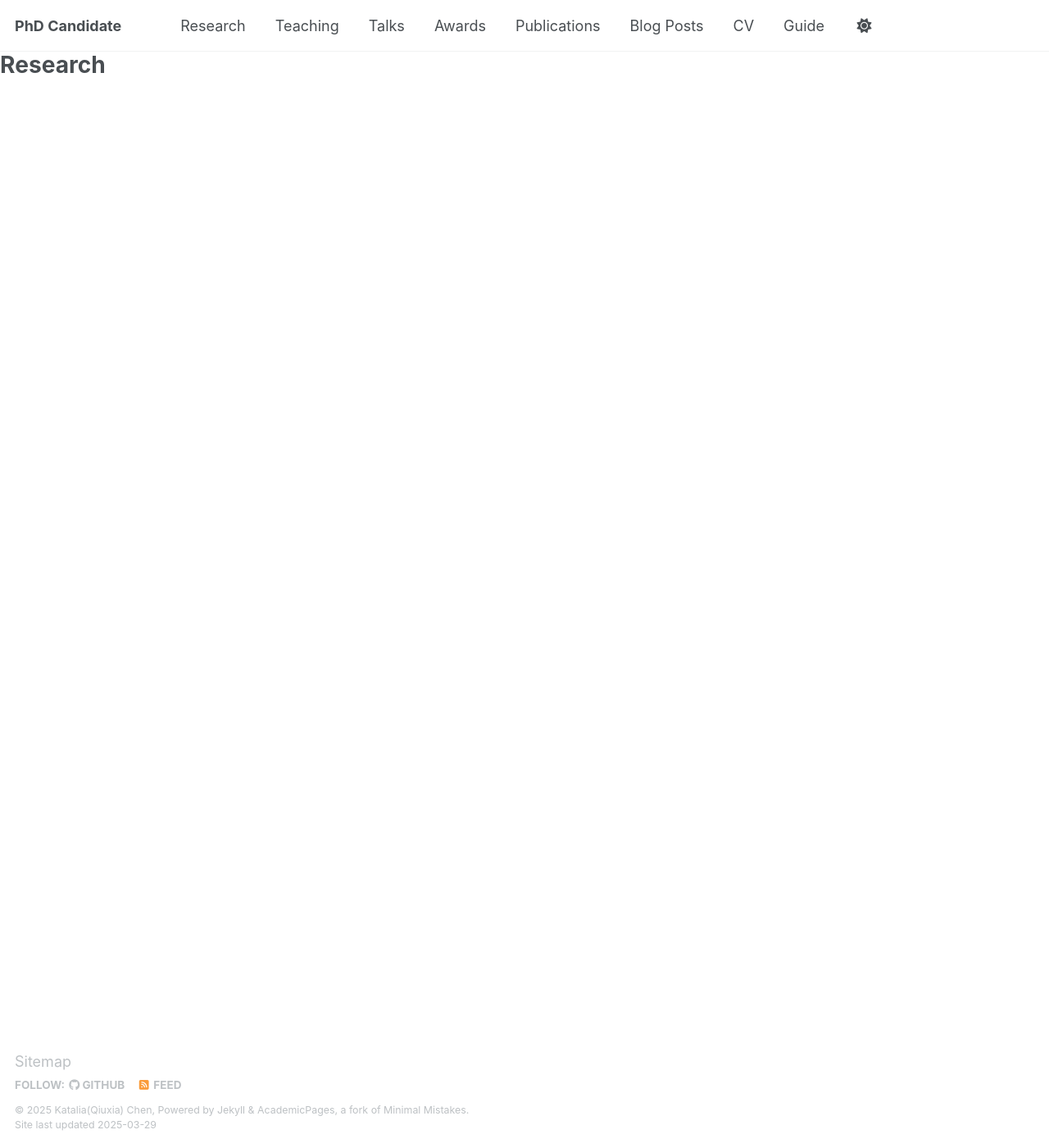
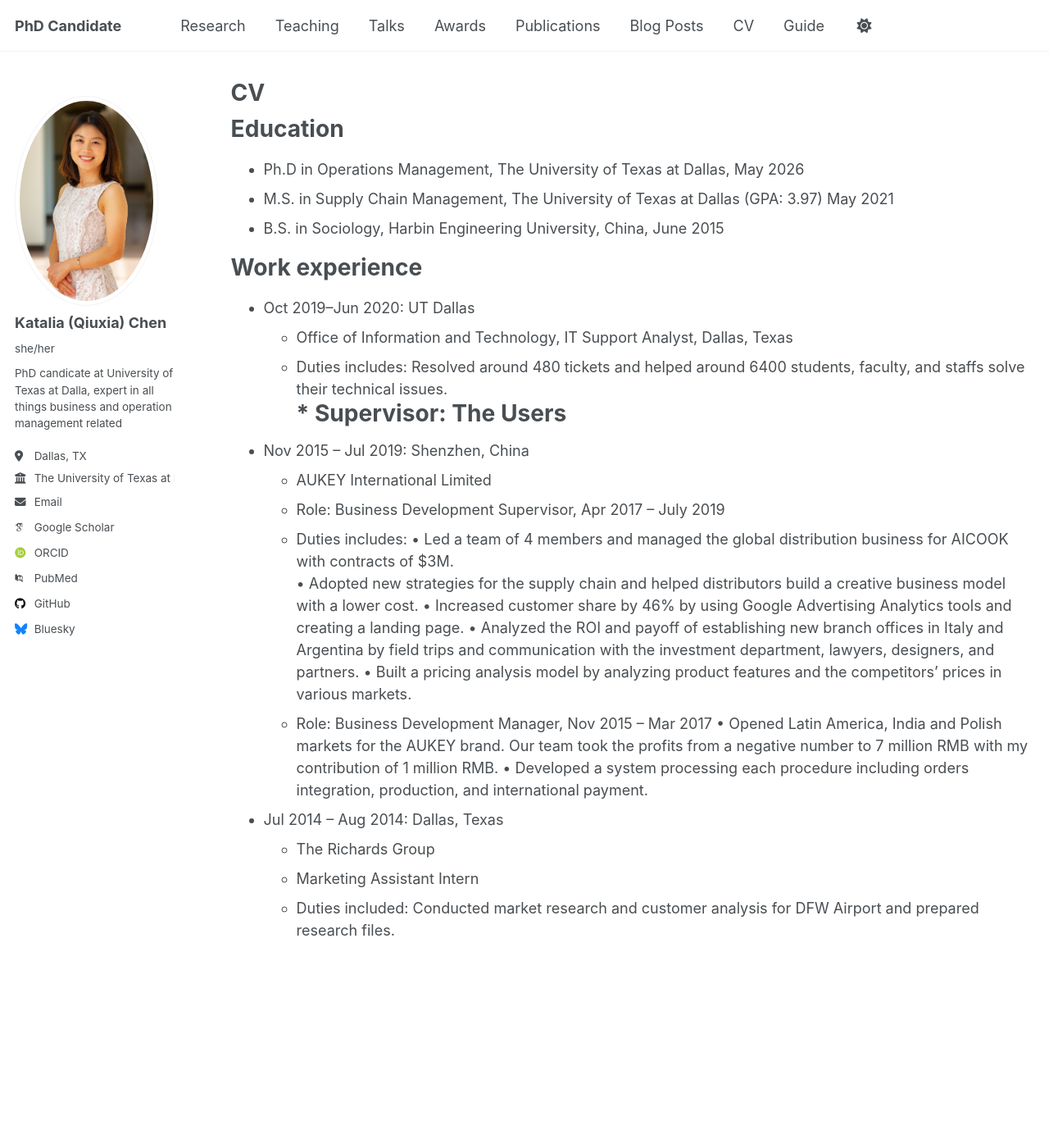
Before and after one commit to qxc2/Katalia_Qiuxia_Chen_v1, a Jekyll site: the page built from _pages/research.md, in a window 1280 px wide and 1400 px high. Shown: the whole window at 82% size. Built offline with Jekyll 4.4.1, drawn with Linux system fonts in a browser that asks for light colours; some web fonts are replaced.

Commit message:
Update research.md

```diff
--- a/_pages/research.md
+++ b/_pages/research.md
@@ -1,6 +1,41 @@
 ---
-layout: default
-title: "Research"
-permalink: /research/
+layout: archive
+title: "CV"
+permalink: /cv/
+author_profile: true
+redirect_from:
+  - /resume
 ---
-# Research
+
+{% include base_path %}
+
+Education
+======
+* Ph.D in Operations Management, The University of Texas at Dallas, May 2026
+* M.S. in Supply Chain Management, The University of Texas at Dallas (GPA: 3.97) May 2021
+* B.S. in Sociology, Harbin Engineering University, China, June 2015
+
+Work experience
+======
+* Oct 2019–Jun 2020: UT Dallas
+  * Office of Information and Technology, IT Support Analyst, Dallas, Texas
+  * Duties includes: Resolved around 480 tickets and helped around 6400 students, faculty, and staffs solve their technical issues.
+#  * Supervisor: The Users
+
+* Nov 2015 – Jul 2019: Shenzhen, China
+  * AUKEY International Limited
+  * Role: Business Development Supervisor,  Apr 2017 – July 2019
+  * Duties includes:
+    • Led a team of 4 members and managed the global distribution business for AICOOK with contracts of $3M.
+    • Adopted new strategies for the supply chain and helped distributors build a creative business model with a lower cost.
+    • Increased customer share by 46% by using Google Advertising Analytics tools and creating a landing page.
+    • Analyzed the ROI and payoff of establishing new branch offices in Italy and Argentina by field trips and communication with the investment department, lawyers, designers, and partners.
+    • Built a pricing analysis model by analyzing product features and the competitors’ prices in various markets.
+  * Role: Business Development Manager, Nov 2015 – Mar 2017
+    • Opened Latin America, India and Polish markets for the AUKEY brand. Our team took the profits from a negative number to 7 million RMB with my contribution of 1 million RMB.
+    • Developed a system processing each procedure including orders integration, production, and international payment.
+
+* Jul 2014 – Aug 2014:  Dallas, Texas
+  * The Richards Group
+  * Marketing Assistant Intern
+  * Duties included: Conducted market research and customer analysis for DFW Airport and prepared research files.
```
